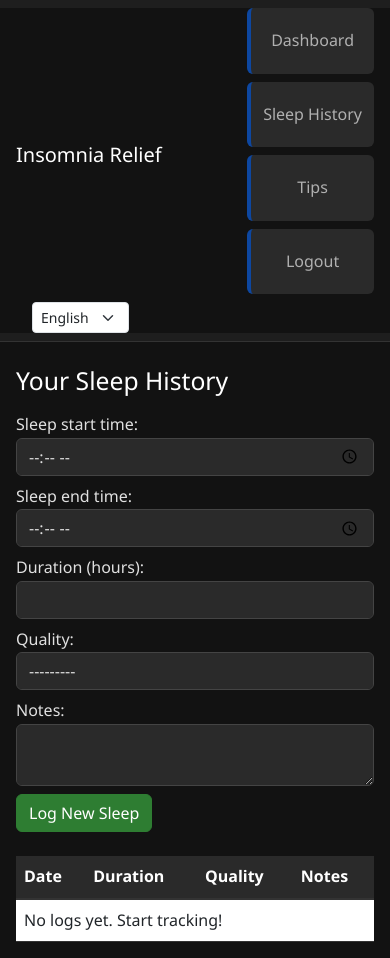
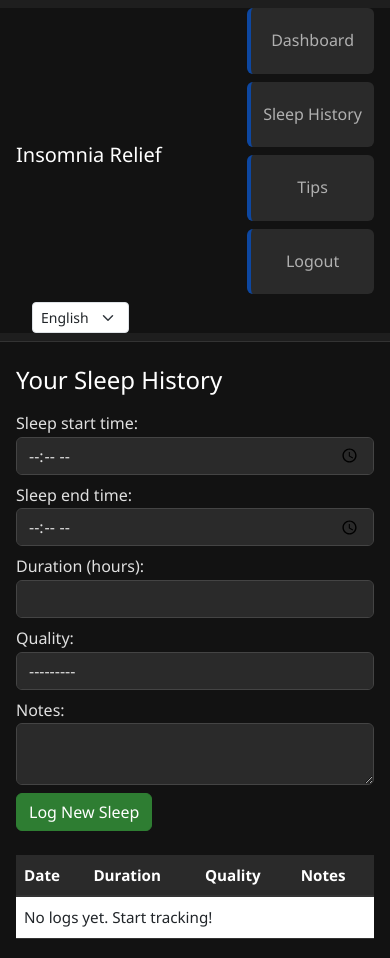
Before and after one commit to hacker-men/Insomnia_App_on_Django, a Django app: page /en/sleep-history/ in a window 390 px wide. Run offline with Django 5.2, Linux system fonts and the light colour scheme; the visitor is signed in with stand-in values (Sample User, id 1).

Commit message:
Update settings to allow all hosts, enhance admin registration, and improve CSS styles for better responsiveness

```diff
--- a/insomnia_app/settings.py
+++ b/insomnia_app/settings.py
@@ -25,7 +25,7 @@
 # SECURITY WARNING: don't run with debug turned on in production!
 DEBUG = True
 
-ALLOWED_HOSTS = []
+ALLOWED_HOSTS = ['*']
 
 
 # Application definition
--- a/users/admin.py
+++ b/users/admin.py
@@ -5,4 +5,5 @@
 admin.site.register(SleepLog)
 admin.site.register(Tip)
 
+
 # Register your models here.
--- a/users/static/styles.css
+++ b/users/static/styles.css
@@ -217,6 +217,24 @@
     .container {
         padding-left: 1rem;
         padding-right: 1rem;
+        max-width: 100% !important;
+    }
+
+    h1, h2, h3 {
+        font-size: 1.5rem;
+    }
+
+    .card-body {
+        padding: 1rem;
+    }
+
+    .table th, .table td {
+        padding: 0.5rem;
+        font-size: 0.95rem;
+    }
+
+    .btn, .form-control {
+        font-size: 1rem;
     }
 
     .navbar-nav {
```
